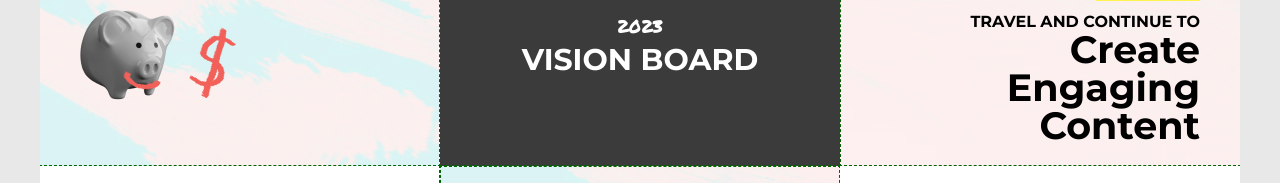
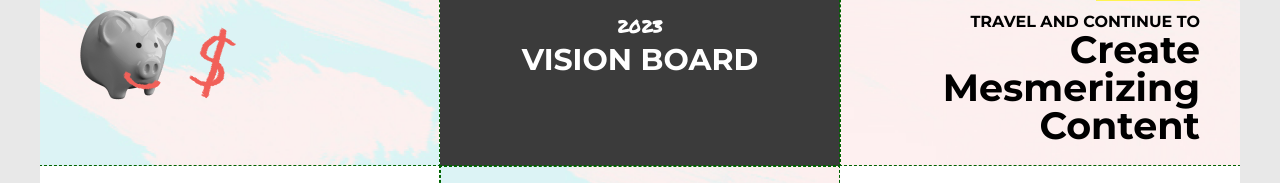
Before and after one commit to CatYoung018/vision-board, a plain HTML site: page index.html in a window 1280 px wide. Shown: the part 524-707 px from the top of the page. Drawn offline with Linux system fonts and the light colour scheme.

Commit message:
Added Mesmerizing

```diff
--- a/index.html
+++ b/index.html
@@ -42,7 +42,7 @@
 		<div class="block large-block right">
 			<img src="img/plane.png" alt="plane">
 			<p><span class="highlight">Travel</span></p>
-			<p>Travel and Continue to<br><strong>Create Engaging Content</strong></p>
+			<p>Travel and Continue to<br><strong>Create Mesmerizing Content</strong></p>
 		</div>
 		<div class="block small-block center white-bg top padding">
 			<p>
```
